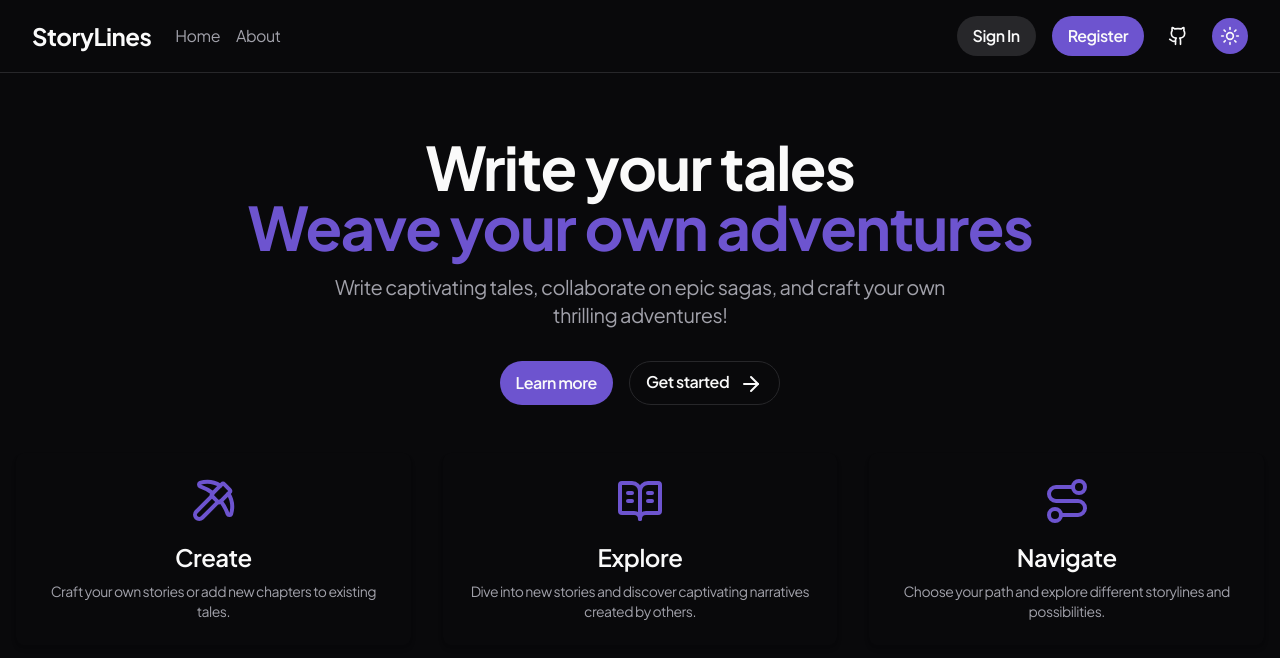
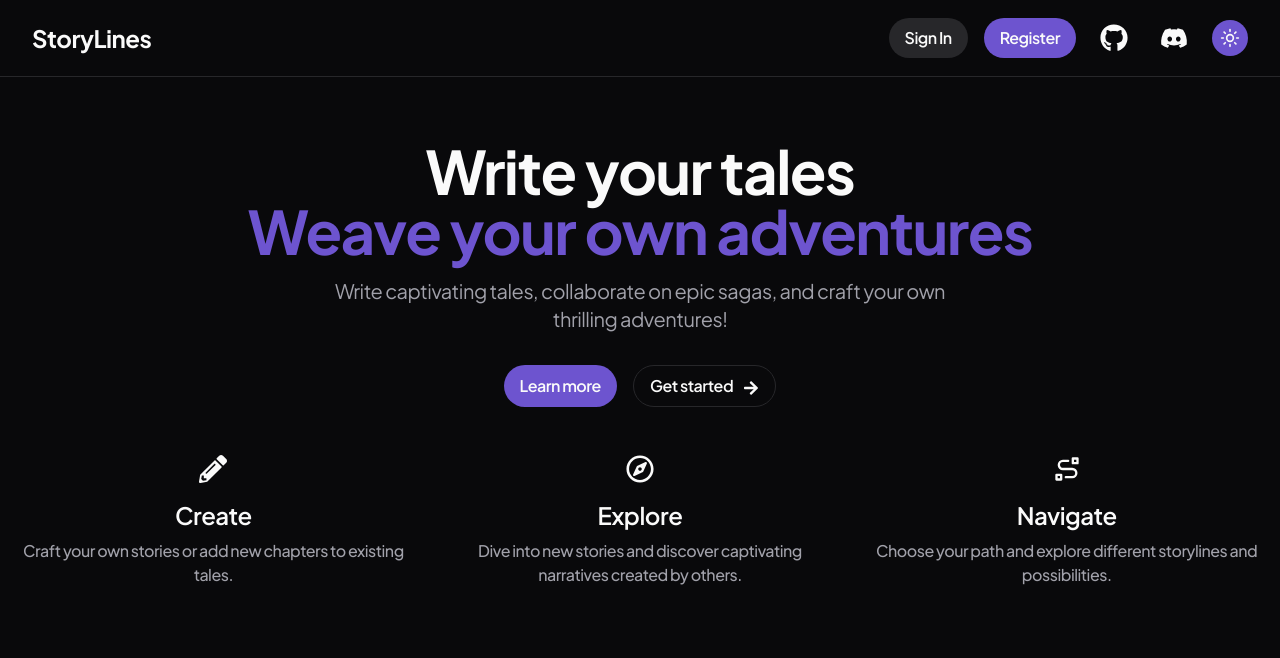
Before and after one commit to praneethravuri/storylines, a Next.js app: page / in a window 1280 px wide. Shown: the top 658 px of the page. Built offline with nearby package versions, Linux system fonts and the light colour scheme.

Commit message:
ui redesign

```diff
--- a/app/page.tsx
+++ b/app/page.tsx
@@ -3,7 +3,7 @@ import LandingPage from '@/components/LandingPage';
 
 const page = () => {
   return (
-    <div>
+    <div className=''>
       <LandingPage />
     </div>
   )
--- a/app/storymap/NodeCard.tsx
+++ b/app/storymap/NodeCard.tsx
@@ -1,8 +1,6 @@
 import React from 'react';
-import { Card } from "@/components/ui/card";
 import { CalendarDays, Heart, BadgePlus, Check } from 'lucide-react';
 import Link from 'next/link';
-import Story from '@/schema/storySchema';
 
 export interface NodeItems {
     isDark: boolean,
@@ -20,32 +18,32 @@ const formatDate = (createdAt: string) => {
 
 const NodeCard: React.FC<NodeItems> = ({ isDark, title, author, createdAt, currId }) => {
     return (
-            <Card className={`w-72 p-4 rounded-xl ${isDark ? 'bg-surface-200 text-surface-100' : 'bg-surface-100 text-surface-800'} shadow-lg relative overflow-visible border-0 transition-all duration-300 hover:shadow-xl hover:scale-105`}>
+        <div className={`w-72 p-4 rounded-xl ${isDark ? 'node-card-dark' : 'node-card-light'} shadow-md relative overflow-visible border-border transition-all duration-300 hover:shadow-xl hover:scale-105`}>
             <div className="absolute -top-2 -right-2 flex space-x-1">
-                    {['check', 'heart', 'plus'].map((icon, index) => (
-                        <Link key={icon} href={icon === 'plus' ? `/create-story?currId=${currId}` : '#'} className={`w-7 h-7 rounded-full flex items-center justify-center ${isDark ? 'bg-surface-300 hover:bg-surface-400' : 'bg-surface-200 hover:bg-surface-300'} transition-all duration-200 group shadow-md hover:shadow-lg cursor-pointer`}>
-                            {icon === 'check' && <Check className={`w-3.5 h-3.5 ${isDark ? 'text-surface-600 group-hover:text-primary-400' : 'text-surface-600 group-hover:text-primary-600'} transition-colors duration-200`} />}
-                            {icon === 'heart' && <Heart className={`w-3.5 h-3.5 ${isDark ? 'text-surface-600 group-hover:text-red-400' : 'text-surface-600 group-hover:text-red-600'} transition-colors duration-200`} />}
-                            {icon === 'plus' && <BadgePlus className={`w-3.5 h-3.5 ${isDark ? 'text-surface-600 group-hover:text-green-400' : 'text-surface-600 group-hover:text-green-600'} transition-colors duration-200`} />}
+                {['check', 'heart', 'plus'].map((icon) => (
+                    <Link key={icon} href={icon === 'plus' ? `/create-story?currId=${currId}` : '#'} className={`w-7 h-7 rounded-full flex items-center justify-center ${isDark ? 'bg-secondary hover:bg-secondary/80' : 'bg-accent hover:bg-accent/80'} transition-all duration-200 group shadow-md hover:shadow-lg cursor-pointer`}>
+                        {icon === 'check' && <Check className={`w-3.5 h-3.5 ${isDark ? 'text-muted-foreground group-hover:text-primary' : 'text-muted-foreground group-hover:text-primary'} transition-colors duration-200`} />}
+                        {icon === 'heart' && <Heart className={`w-3.5 h-3.5 ${isDark ? 'text-muted-foreground group-hover:text-destructive' : 'text-muted-foreground group-hover:text-destructive'} transition-colors duration-200`} />}
+                        {icon === 'plus' && <BadgePlus className={`w-3.5 h-3.5 ${isDark ? 'text-muted-foreground group-hover:text-primary' : 'text-muted-foreground group-hover:text-primary'} transition-colors duration-200`} />}
                     </Link>
                 ))}
             </div>
             <div className="flex flex-col items-start gap-3">
-                    <h3 className="text-lg font-semibold leading-tight tracking-tight line-clamp-2 text-black dark:text-white">
+                <h3 className="heading-secondary line-clamp-2">
                     {title}
                 </h3>
-                    <div className="flex items-center gap-1.5 text-xs text-surface-500">
+                <div className="flex items-center gap-1.5 text-xs text-muted-foreground">
                     <CalendarDays className="h-3.5 w-3.5" />
                     <span>{formatDate(createdAt)}</span>
                 </div>
             </div>
-                <div className="flex items-center justify-between mt-4 pt-3 border-t border-surface-200 dark:border-surface-700">
-                    <Link href={`/stories/${currId}`} className='bg-primary-400  text-white dark:text-black p-2 rounded-full'>Read More</Link>
-                    <span className="text-sm font-medium text-surface-500 hover:text-surface-600 dark:hover:text-surface-600 transition-colors duration-200">
+            <div className="flex items-center justify-between mt-4 pt-3 border-t border-border">
+                <Link href={`/stories/${currId}`} className="btn btn-primary">Read More</Link>
+                <span className="paragraph-secondary hover:text-foreground transition-colors duration-200">
                     {author}
                 </span>
             </div>
-            </Card>
+        </div>
     );
 }
 
--- a/components/LandingPage.tsx
+++ b/components/LandingPage.tsx
@@ -1,31 +1,30 @@
 import React from 'react';
 import Link from 'next/link';
-import { Github, ArrowRight, Pickaxe, BookOpenText, Route } from 'lucide-react';
+import { FaArrowRight, FaPencilAlt, FaRegCompass, FaGithub, FaDiscord } from 'react-icons/fa';
+import { TbRouteSquare } from "react-icons/tb";
 import ThemeToggle from './ThemeToggle';
+import styles from "@/styles/Landingpage.module.css";
 
 const cardContent = [
-  { icon: Pickaxe, title: "Create", tagline: "Craft your own stories or add new chapters to existing tales." },
-  { icon: BookOpenText, title: "Explore", tagline: "Dive into new stories and discover captivating narratives created by others." },
-  { icon: Route, title: "Navigate", tagline: "Choose your path and explore different storylines and possibilities." },
+  { icon: FaPencilAlt, title: "Create", tagline: "Craft your own stories or add new chapters to existing tales." },
+  { icon: FaRegCompass, title: "Explore", tagline: "Dive into new stories and discover captivating narratives created by others." },
+  { icon: TbRouteSquare, title: "Navigate", tagline: "Choose your path and explore different storylines and possibilities." },
 ];
 
 const LandingPage = () => {
   return (
-    <div className="min-h-screen bg-background text-foreground">
+    // TODO: ${styles.landingPage} add this to parent div for glow effect and remove card background & shadow in global.css
+    <div className={`min-h-screen`}>
       <header className="flex justify-between items-center py-4 px-4 sm:px-6 lg:px-8 border-b">
         <div className="flex items-center space-x-4 sm:space-x-6">
-          <span className="text-2xl font-bold">StoryLines</span>
-          <nav>
-            <ul className="flex space-x-4">
-              <li><Link href="/" className="nav-link">Home</Link></li>
-              <li><Link href="/discover" className="nav-link">About</Link></li>
-            </ul>
-          </nav>
+          <Link href="/" className='link-primary'>StoryLines</Link>
         </div>
         <div className="flex items-center space-x-2 sm:space-x-4">
+          {/* TODO: Change to auth links */}
           <button className="btn btn-secondary">Sign In</button>
           <button className="btn btn-primary">Register</button>
-          <button className="p-2 rounded-full hover:bg-accent"><Github className="w-5 h-5" /></button>
+          <button className="btn-icon"><FaGithub className="icon-primary" /></button>
+          <button className="btn-icon"><FaDiscord className="icon-primary" /></button>
           <ThemeToggle />
         </div>
       </header>
@@ -43,7 +42,7 @@ const LandingPage = () => {
               Learn more
             </button>
             <Link href="/storymap" className="btn btn-outline group">
-              Get started <ArrowRight className="inline-block ml-2 group-hover:translate-x-1 transition-transform" />
+              Get started <FaArrowRight className="inline-block ml-2 group-hover:translate-x-1 transition-transform" />
             </Link>
           </div>
         </div>
--- a/package.json
+++ b/package.json
@@ -25,6 +25,7 @@
     "next-themes": "^0.3.0",
     "react": "^18",
     "react-dom": "^18",
+    "react-icons": "^5.2.1",
     "tailwind-merge": "^2.4.0",
     "tailwindcss-animate": "^1.0.7",
     "uuid": "^10.0.0"
--- /dev/null
+++ b/styles/Landingpage.module.css
@@ -0,0 +1,63 @@
+/* LandingPage.module.css */
+.landingPage {
+    position: relative;
+    overflow: hidden;
+    min-height: 100vh;
+    background: var(--background);
+    color: var(--foreground);
+  }
+
+  .landingPage::before,
+  .landingPage::after {
+    content: '';
+    position: absolute;
+    z-index: -1;
+    opacity: 0.3;
+    pointer-events: none;
+    border-radius: 50%;
+    filter: blur(90px);
+    will-change: transform;
+  }
+
+  .landingPage::before {
+    background: var(--third-glow);
+    width: 50vw;
+    height: 50vw;
+    margin-left: -200px;
+    top: calc(50vh - 50vw / 2);
+    left: calc(50vw);
+    animation: animateBefore 3s cubic-bezier(0.47, 0, 0.745, 0.715) infinite;
+  }
+
+  .landingPage::after {
+    background: var(--secondary-glow);
+    width: 500px;
+    height: 700px;
+    top: calc(50vh - 50vw / 2);
+    left: calc(50vw - 50vw / 2);
+    animation: animateAfter 7s cubic-bezier(0.47, 0, 0.745, 0.715) infinite;
+  }
+
+  @keyframes animateBefore {
+    0% {
+      transform: translateY(0);
+    }
+    50% {
+      transform: translateY(200px) scale(0.8);
+    }
+    100% {
+      transform: translateY(0);
+    }
+  }
+
+  @keyframes animateAfter {
+    0% {
+      transform: translateX(0);
+    }
+    50% {
+      transform: translateX(-250px) scale(1.2);
+    }
+    100% {
+      transform: translateX(0);
+    }
+  }
--- a/styles/global.css
+++ b/styles/global.css
@@ -26,6 +26,20 @@
     --input: 240 5.9% 90%;
     --ring: 252 56% 57%;
     --radius: 0.5rem;
+
+    --secondary-glow: conic-gradient(from 10deg at 50% 50%,
+        #eb7494 0deg,
+        #ae77b2 55deg,
+        #97b5da 120deg,
+        #0099ca 160deg,
+        transparent 360deg);
+
+    --third-glow: conic-gradient(from 90deg at 50% 50%,
+        #ff8b7e 0deg,
+        #e24e6b 160deg,
+        #7ed2da 120deg,
+        #8bdce0 55deg,
+        transparent 360deg);
   }
 
   .dark {
@@ -82,12 +96,12 @@
     @apply border border-input bg-background hover:bg-accent hover:text-accent-foreground;
   }
 
+  .btn-icon{
+    @apply p-2 rounded-full hover:bg-accent
+  }
+
   .nav-link {
     @apply text-muted-foreground hover:text-foreground transition-colors duration-200;
-  }
-
-  .card {
-    @apply bg-card text-card-foreground rounded-lg shadow-md p-6;
   }
 
   .heading-primary {
@@ -103,10 +117,23 @@
   }
 
   .paragraph-secondary {
-    @apply text-sm text-muted-foreground;
+    @apply text-base font-medium text-muted-foreground;
   }
 
   .icon-primary {
-    @apply text-primary w-12 h-12;
+    @apply text-foreground w-7 h-7;
   }
+
+  .link-primary{
+    @apply text-2xl font-bold
+  }
+
+  .node-card-dark{
+    background-color: color-mix(in srgb, #d1cff4, #121212 90%);
+  }
+
+  .node-card-light{
+    background-color: color-mix(in srgb, #d1cff4, #ffffff 90%);
+  }
+
 }
```
Also changed, not shown: 1 other file (tests, documents, lock files or other folders). Lines whose indentation alone changed are shown as unchanged.
